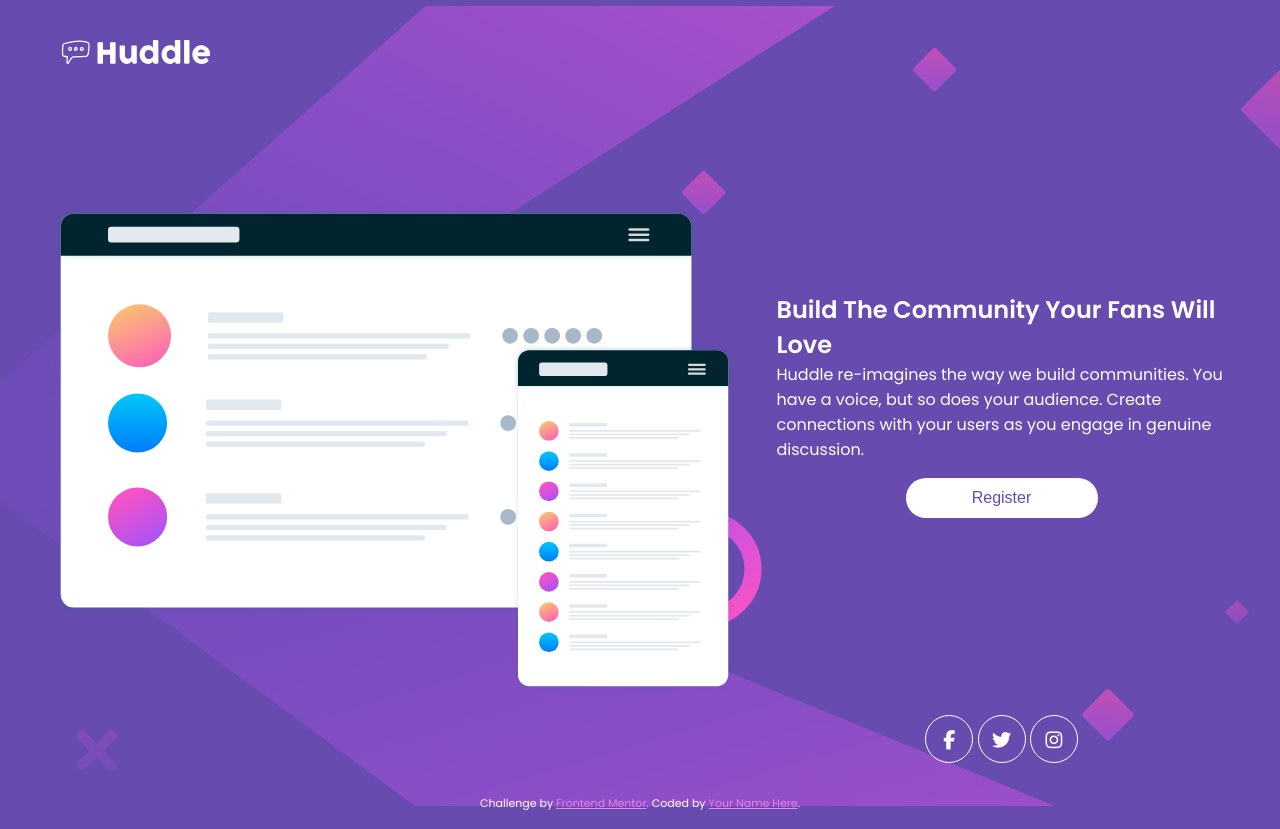
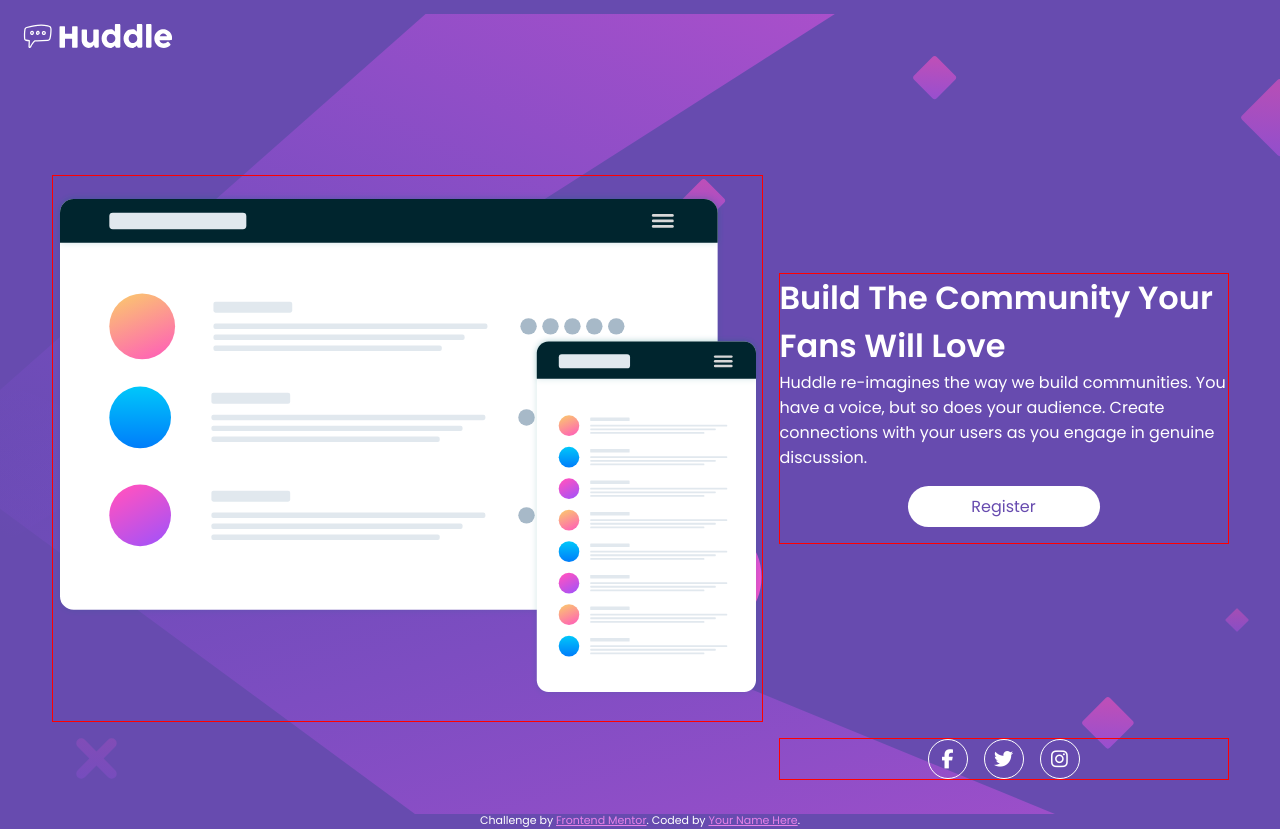
Before and after one commit to teddy-wests1de/huddle-landing-page, a plain HTML site: page index.html in a window 1280 px wide. Drawn offline with Linux system fonts and the light colour scheme.

Commit message:
Update Sections

```diff
--- a/index.html
+++ b/index.html
@@ -21,14 +21,17 @@
     <link rel="stylesheet" href="style.css" />
   </head>
   <body>
+    <header class="content__title">
+      <img src="./images/logo.svg" alt="Huddle Logo" />
+    </header>
     <main class="content">
-      <section class="content__title">
-        <img src="./images/logo.svg" alt="Huddle Logo" />
-      </section>
-      <section class="content__image">
-        <img src="./images/illustration-mockups.svg" alt="Illustration" />
-      </section>
-      <section class="content__text">
+      <div class="content__image">
+        <img
+          src="./images/illustration-mockups.svg"
+          alt="Mocukup Illustration"
+        />
+      </div>
+      <div class="content__text">
         <h1 class="content__heading">
           Build The Community Your Fans Will Love
         </h1>
@@ -37,13 +40,21 @@
           so does your audience. Create connections with your users as you
           engage in genuine discussion.
         </p>
-        <button class="register">Register</button>
-      </section>
-      <section class="social-media">
-        <div class="media-icon"><i class="fa-brands fa-facebook-f"></i></div>
-        <div class="media-icon"><i class="fa-brands fa-twitter"></i></div>
-        <div class="media-icon"><i class="fa-brands fa-instagram"></i></div>
-      </section>
+        <a href="#" class="register">Register</a>
+      </div>
+      <div class="social-media">
+        <ul>
+          <li class="media-icon">
+            <a href="#"><i class="fa-brands fa-facebook-f"></i></a>
+          </li>
+          <li class="media-icon">
+            <a href="#"><i class="fa-brands fa-twitter"></i></a>
+          </li>
+          <li class="media-icon">
+            <a href="#"><i class="fa-brands fa-instagram"></i></a>
+          </li>
+        </ul>
+      </div>
     </main>
 
     <footer>
--- a/style.css
+++ b/style.css
@@ -23,12 +23,18 @@ body {
   color: #fff;
   min-height: 100vh;
 }
+.content__title {
+  margin: 1rem;
+}
 .content {
-  min-width: 345px;
   display: grid;
+  grid-template-areas:
+    "image"
+    "text";
   align-items: center;
   justify-content: center;
-  padding: 2rem;
+  gap: 1rem;
+  margin: 1rem;
 }
 
 @media (min-width: 600px) {
@@ -37,20 +43,25 @@ body {
     background-position: left;
   }
   .content {
+    grid-template-areas:
+      "image text"
+      "... social";
     max-width: 1440px;
-    justify-content: space-around;
+    align-items: center;
   }
   .content__title {
     margin-bottom: 2rem;
   }
   .content__image {
-    grid-column: 1 / 1;
-    max-width: 680px;
+    grid-area: image;
+    /* max-width: 1000px; */
     margin-top: 5rem;
+    border: 1px solid red;
   }
   .content__text {
-    grid-column: 2 / 2;
+    grid-area: text;
     width: 450px;
+    border: 1px solid red;
   }
   .content__text h1 {
     text-align: left;
@@ -62,14 +73,19 @@ body {
     align-items: self-start;
   }
   .social-media {
-    text-align: center;
-    grid-column: 2 / 2;
-    grid-row: 3 / 3;
-    align-self: self-end;
+    grid-area: social;
+    border: 1px solid red;
+    justify-content: flex-end;
+  }
+  .social-media ul {
+    justify-content: flex-end;
   }
 }
 .content__title img {
   width: 10rem;
+}
+.content__image {
+  grid-area: image;
 }
 .content__image img {
   width: 100%;
@@ -77,6 +93,7 @@ body {
 }
 /*  */
 .content__text {
+  grid-area: text;
   margin: 1rem 0;
   display: flex;
   flex-direction: column;
@@ -86,29 +103,42 @@ body {
 }
 .register {
   margin: 1rem;
-  display: block;
   font-size: 1rem;
   font-weight: 400;
-  padding: 0.7rem;
+  padding: 0.5rem;
   width: 12rem;
   border: none;
-  border-radius: 2rem;
+  border-radius: 1.8rem;
   background-color: #fff;
   color: var(--clr-violet);
+  text-decoration: none;
 }
-
-.media-icon {
+.social-media ul {
+  display: flex;
+  flex-direction: row;
+  align-content: center;
+  justify-content: center;
+  gap: 1rem;
+}
+.social-media li {
   border: 1px solid #fff;
-  display: inline-block;
-  width: 3rem;
-  height: 3rem;
-  padding-top: 0.85rem;
+  /* display: inline-block; */
+  width: 2.5rem;
+  height: 2.5rem;
+  display: flex;
+  padding-top: 0.55rem;
   border-radius: 50%;
+  align-content: center;
+  justify-content: center;
+}
+.social-media li a {
+  color: #fff;
 }
 .media-icon i {
   font-size: 1.2rem;
 }
 .attribution {
+  margin-top: 2rem;
   font-size: 11px;
   text-align: center;
 }
```
